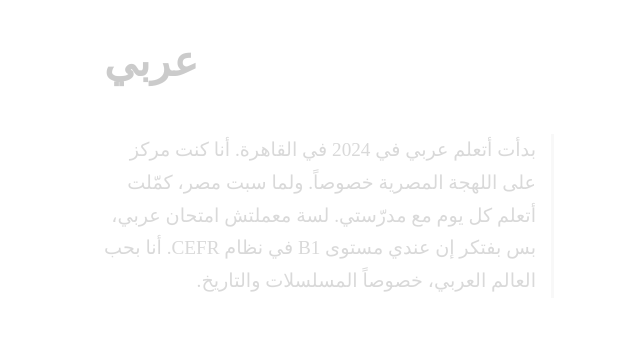
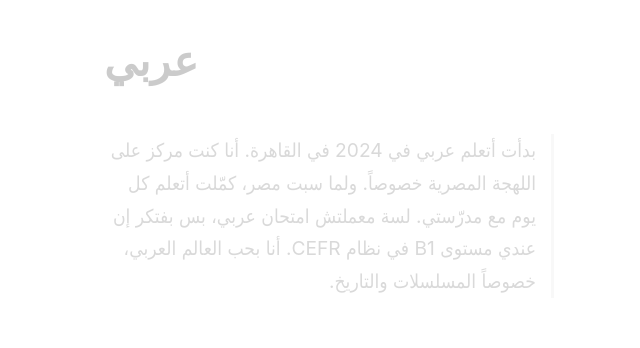
Before and after one commit to jackwhooley-stack/jackwhooley-stack.github.io, a plain HTML site: page languages.html in a window 1280 px wide. Shown: the part 1640-1988 px from the top of the page, 56-696 px from the left. Drawn offline with nearby package versions, Linux system fonts and the light colour scheme; no server answers.

Commit message:
style: update Arabic text styling for improved legibility and font consistency

```diff
--- a/languages.html
+++ b/languages.html
@@ -122,11 +122,11 @@
 
         /* Arabic styling rules */
         .arabic-text {
-            font-family: 'Traditional Arabic', 'Arabic Typesetting', 'Geeza Pro', 'Simplified Arabic', serif;
+            font-family: -apple-system, BlinkMacSystemFont, 'Segoe UI', Tahoma, Geneva, sans-serif;
             direction: rtl;
             text-align: right;
-            font-size: 2.8rem; /* Increased for better legibility */
-            line-height: 2;
+            font-size: 3.5rem; /* Highly legible sans-serif, significantly larger size */
+            line-height: 1.6;
             margin-top: 15px;
             border-right: 3px solid #e0e0e0;
             padding-right: 15px;
```
